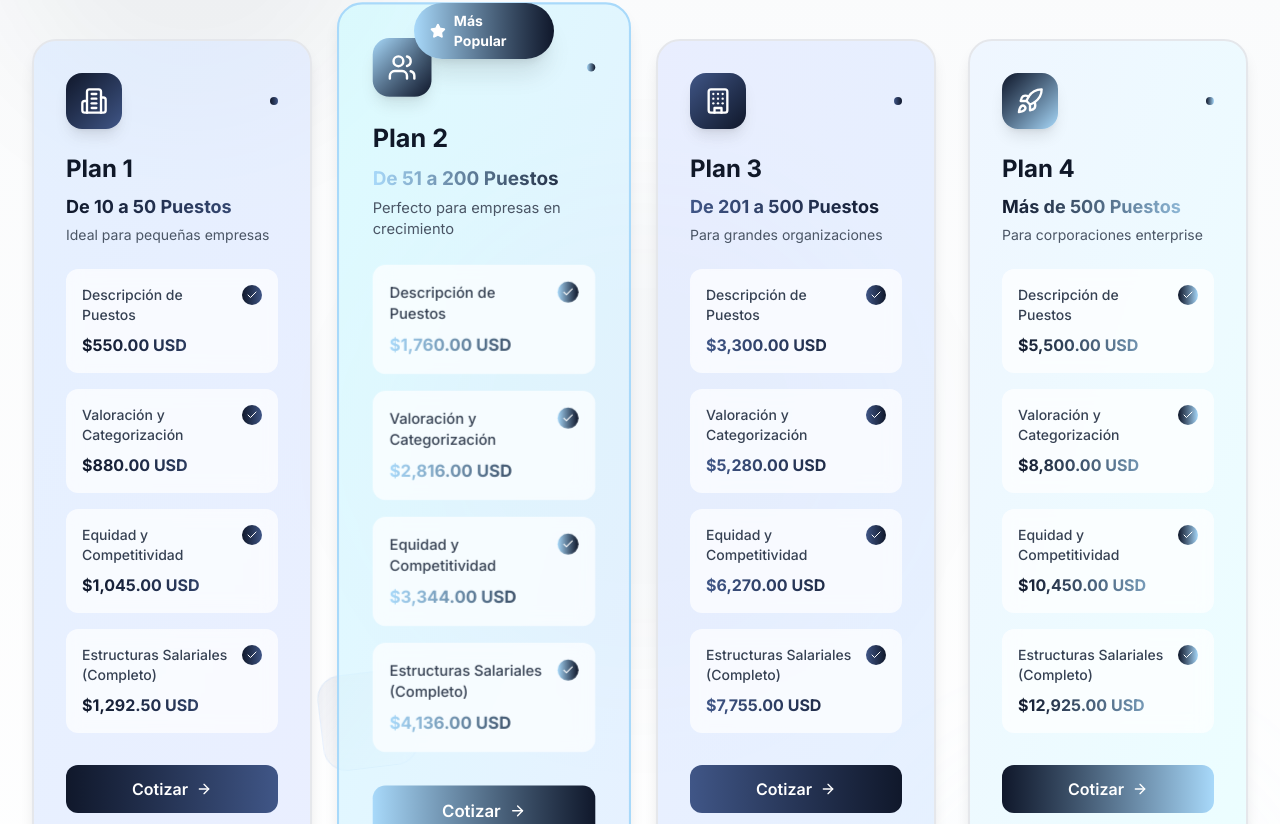
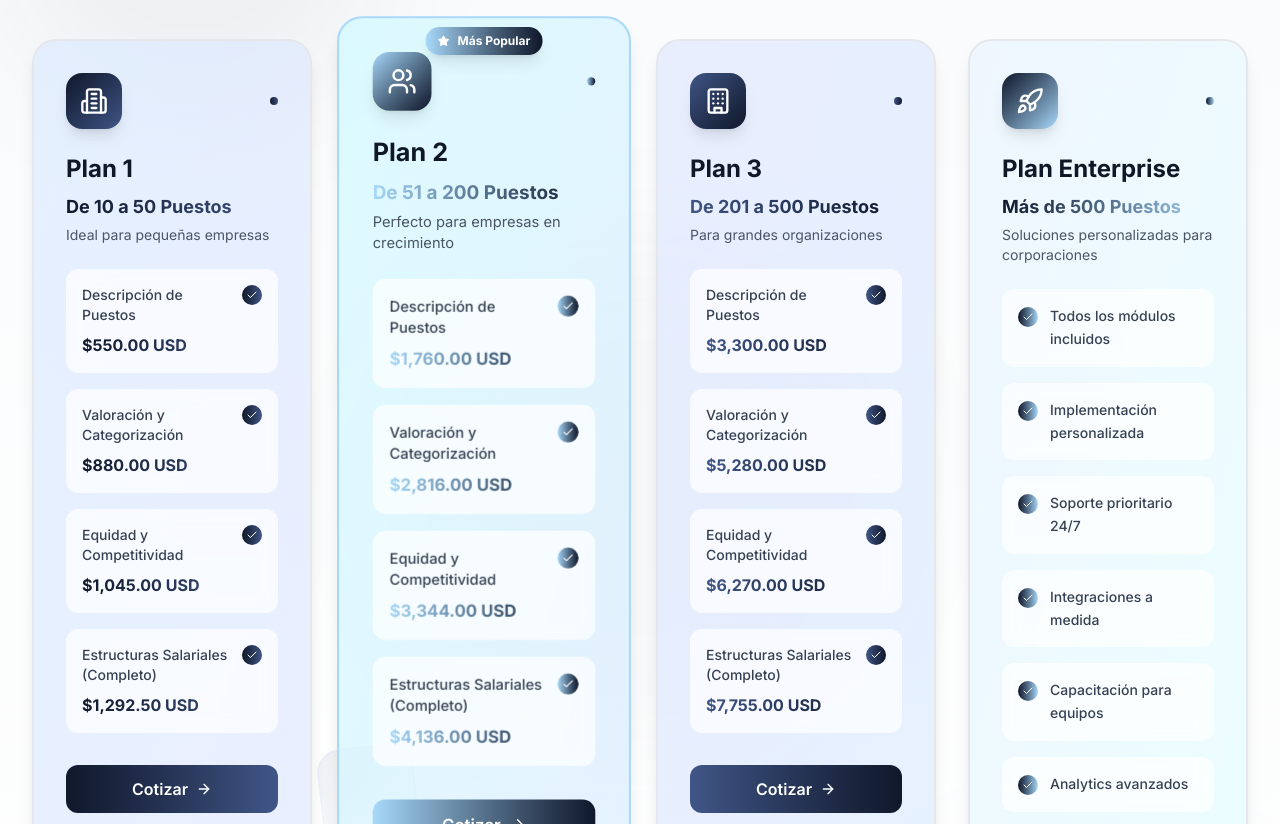
Before and after one commit to fairpayconsultus/landingPageFairpay, a React (Vite) app: page / in a window 1280 px wide. Shown: the part 7936-8760 px from the top of the page. Built offline with nearby package versions, Linux system fonts and the light colour scheme.

Commit message:
update contact info and navigation links

```diff
--- a/src/app/components/BeforeAfter.tsx
+++ b/src/app/components/BeforeAfter.tsx
@@ -178,7 +178,7 @@ export function BeforeAfter() {
             Únete a las empresas que ya están transformando su gestión de talento
           </p>
           <a
-            href="#demo"
+            href="#contacto"
             className="inline-flex items-center gap-2 px-8 py-4 bg-[#a8d9fa] text-[#10182b] rounded-full font-semibold hover:bg-[#7bc3f2] hover:shadow-xl transition-all duration-300 hover:scale-105"
           >
             Comenzar ahora
--- a/src/app/components/Footer.tsx
+++ b/src/app/components/Footer.tsx
@@ -23,7 +23,7 @@ export function Footer() {
   const contactInfo = [
     { icon: Mail, text: "contacto@consultus.pe", href: "mailto:contacto@consultus.pe" },
     { icon: Mail, text: "info@consultus.pe", href: "mailto:info@consultus.pe" },
-    { icon: Phone, text: "+51 1 234 5678", href: "tel:+5112345678" },
+    { icon: Phone, text: "+51 1 988 450 127", href: "tel:+511988450127" },
   ];
 
   const quickLinks = [
@@ -153,7 +153,7 @@ export function Footer() {
             {/* CTA */}
             <div className="mt-8">
               <a
-                href="#demo"
+                href="#contacto"
                 className="inline-block px-6 py-3 bg-[#a8d9fa] text-[#10182b] rounded-full font-semibold hover:bg-[#7bc3f2] hover:shadow-xl transition-all duration-300 hover:scale-105 text-sm"
               >
                 Solicitar Demo
--- a/src/app/components/Hero.tsx
+++ b/src/app/components/Hero.tsx
@@ -113,7 +113,7 @@ export function Hero() {
             className="pt-4"
           >
             <a
-              href="#demo"
+              href="#contacto"
               className="group inline-flex items-center gap-3 px-8 py-4 bg-gradient-to-r from-[#10182b] to-[#405687] text-white rounded-full text-lg font-semibold hover:shadow-2xl hover:shadow-blue-500/40 transition-all duration-300 hover:scale-105"
             >
               Solicitar Demo
--- a/src/app/components/Navbar.tsx
+++ b/src/app/components/Navbar.tsx
@@ -85,7 +85,7 @@ export function Navbar() {
               </a>
             ))}
             <a
-              href="#demo"
+              href="#contacto"
               onClick={() => setIsOpen(false)}
               className="block w-full text-center px-6 py-2.5 bg-gradient-to-r from-[#10182b] to-[#405687] text-white rounded-full font-medium"
             >
--- a/src/app/components/Pricing.tsx
+++ b/src/app/components/Pricing.tsx
@@ -55,15 +55,18 @@ export function Pricing() {
     },
     {
       icon: Rocket,
-      name: "Plan 4",
+      name: "Plan Enterprise",
       range: "Más de 500 Puestos",
-      description: "Para corporaciones enterprise",
+      description: "Soluciones personalizadas para corporaciones",
       popular: false,
-      modules: [
-        { name: "Descripción de Puestos", price: 5500.0 },
-        { name: "Valoración y Categorización", price: 8800.0 },
-        { name: "Equidad y Competitividad", price: 10450.0 },
-        { name: "Estructuras Salariales (Completo)", price: 12925.0 },
+      customQuote: true,
+      features: [
+        "Todos los módulos incluidos",
+        "Implementación personalizada",
+        "Soporte prioritario 24/7",
+        "Integraciones a medida",
+        "Capacitación para equipos",
+        "Analytics avanzados",
       ],
       color: "from-[#10182b] to-[#a8d9fa]",
       bgColor: "from-blue-50 to-cyan-50",
@@ -149,13 +152,13 @@ export function Pricing() {
               initial={{ opacity: 0, y: 50 }}
               animate={isInView ? { opacity: 1, y: 0 } : {}}
               transition={{ duration: 0.6, delay: 0.1 * index }}
-              className={`relative group ${plan.popular ? "lg:-mt-4" : ""}`}
+              className={`relative group ${plan.popular ? "" : ""}`}
             >
               {/* Popular Badge */}
               {plan.popular && (
-                <div className="absolute -top-5 left-1/2 transform -translate-x-1/2 z-10">
-                  <div className="flex items-center gap-2 px-4 py-2 bg-gradient-to-r from-[#a8d9fa] to-[#10182b] text-white rounded-full shadow-xl text-sm font-bold">
-                    <Star className="w-4 h-4 fill-current" />
+                <div className="absolute -top-3 left-1/2 transform -translate-x-1/2 z-10">
+                  <div className="flex items-center gap-2 px-3 py-1.5 bg-gradient-to-r from-[#a8d9fa] to-[#10182b] text-white rounded-full shadow-lg text-xs font-bold">
+                    <Star className="w-3 h-3 fill-current" />
                     Más Popular
                   </div>
                 </div>
@@ -186,9 +189,29 @@ export function Pricing() {
                   <p className="text-sm text-gray-600">{plan.description}</p>
                 </div>
 
-                {/* Modules */}
+                {/* Modules or Features */}
                 <div className="space-y-4 mb-8">
-                  {plan.modules.map((module, idx) => (
+                  {plan.customQuote ? (
+                    // Custom Quote Plan - Show Features
+                    plan.features.map((feature, idx) => (
+                      <motion.div
+                        key={idx}
+                        initial={{ opacity: 0, x: -20 }}
+                        animate={isInView ? { opacity: 1, x: 0 } : {}}
+                        transition={{ duration: 0.4, delay: 0.2 + index * 0.1 + idx * 0.1 }}
+                        className="bg-white/70 backdrop-blur-sm rounded-xl p-4 hover:shadow-md transition-shadow"
+                      >
+                        <div className="flex items-start gap-3">
+                          <div className={`w-5 h-5 rounded-full bg-gradient-to-r ${plan.color} flex items-center justify-center flex-shrink-0 mt-0.5`}>
+                            <Check className="w-3 h-3 text-white" />
+                          </div>
+                          <span className="text-sm font-medium text-gray-700 leading-relaxed">{feature}</span>
+                        </div>
+                      </motion.div>
+                    ))
+                  ) : (
+                    // Regular Plans - Show Modules with Prices
+                    plan.modules.map((module, idx) => (
                       <motion.div
                         key={idx}
                         initial={{ opacity: 0, x: -20 }}
@@ -206,7 +229,8 @@ export function Pricing() {
                           ${module.price.toLocaleString("en-US", { minimumFractionDigits: 2 })} USD
                         </p>
                       </motion.div>
-                  ))}
+                    ))
+                  )}
                 </div>
 
                 {/* CTA Button */}
@@ -214,7 +238,7 @@ export function Pricing() {
                   href="#contacto"
                   className={`w-full flex items-center justify-center gap-2 px-6 py-3 bg-gradient-to-r ${plan.color} text-white rounded-xl font-semibold hover:shadow-xl transition-all duration-300 hover:scale-105 group`}
                 >
-                  Cotizar
+                  {plan.customQuote ? "Solicitar Cotización" : "Cotizar"}
                   <ArrowRight className="w-4 h-4 group-hover:translate-x-1 transition-transform" />
                 </a>
               </div>
--- a/src/app/components/WhatsAppButton.tsx
+++ b/src/app/components/WhatsAppButton.tsx
@@ -6,7 +6,7 @@ export function WhatsAppButton() {
   const [isHovered, setIsHovered] = useState(false);
 
   // Número de WhatsApp de ejemplo - Reemplazar con el número real
-  const whatsappNumber = "51987654321";
+  const whatsappNumber = "511988450127";
   const message = "Hola, me interesa conocer más sobre Fairpay";
   const whatsappUrl = `https://wa.me/${whatsappNumber}?text=${encodeURIComponent(message)}`;
 
```
Lines whose indentation alone changed are shown as unchanged.
